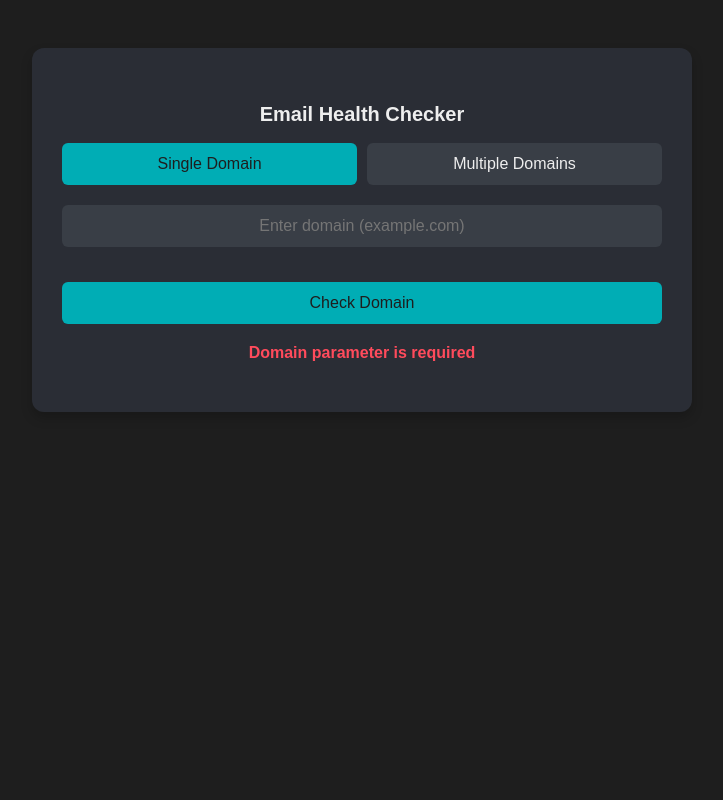
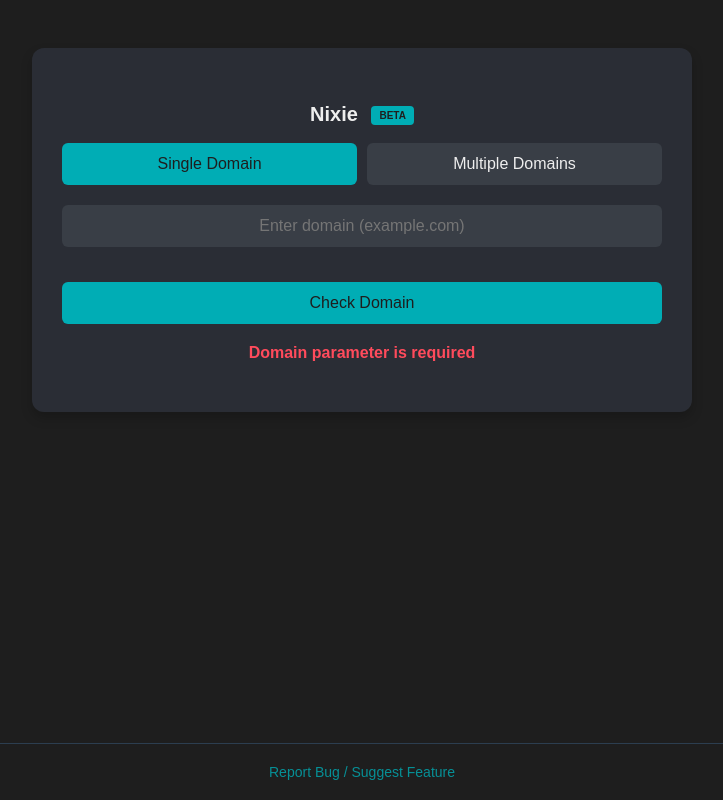
Before and after one commit to OopsyJuice/email-health-checker, a Flask app: page /check-email-health in a window 1280 px wide. Shown: the whole page, without its empty margins (278-1001 px from the left). Run offline with Flask 3, Linux system fonts and the light colour scheme.

Commit message:
Major updates: Add nameserver fallback system, rebrand to Nixie, improve UX - Add DNS resolver fallback for problematic TLDs, remove Email Health Checker branding, add beta badge, add GitHub Issues footer, add home button functionality

```diff
--- a/api/utils.py
+++ b/api/utils.py
@@ -1,5 +1,7 @@
 import dns.resolver
 import whois
+import requests
+from datetime import datetime
 
 # Common DKIM selectors used by email providers
 DKIM_SELECTORS = ["default", "google", "selector1", "selector2"]
@@ -60,17 +62,79 @@ def check_blacklist_status(domain):
 
 
 def get_whois_info(domain):
-    """Retrieve WHOIS information for a given domain."""
+    """Retrieve WHOIS information for a given domain with fallback options."""
+    nameservers = get_nameservers_direct(domain)  # Get nameservers first
+
+    # Try primary python-whois first
+    whois_info = try_python_whois(domain)
+    if whois_info.get("registrar") != "Lookup Failed":
+        whois_info['nameservers'] = nameservers or whois_info.get('nameservers', [])
+        return whois_info
+
+    # If primary fails, try WHOIS API fallback
+    api_info = try_whois_api(domain)
+    if api_info:
+        api_info['nameservers'] = nameservers or api_info.get('nameservers', [])
+        return api_info
+
+    # If both fail, return with direct nameservers
+    return {
+        "registrar": "Lookup Failed",
+        "creation_date": "Unknown",
+        "expiration_date": "Unknown",
+        "nameservers": nameservers
+    }
+
+def try_python_whois(domain):
+    """Try to get WHOIS info using python-whois library."""
     try:
         w = whois.whois(domain)
-        return {
-            "registrar": w.registrar,
-            "creation_date": str(w.creation_date),
-            "expiration_date": str(w.expiration_date),
-            "nameservers": w.name_servers
-        }
+        if w and hasattr(w, 'registrar'):
+            return {
+                "registrar": w.registrar if w.registrar else "Unknown",
+                "creation_date": str(w.creation_date) if w.creation_date else "Unknown",
+                "expiration_date": str(w.expiration_date) if w.expiration_date else "Unknown",
+                "nameservers": []  # We'll add nameservers from direct lookup
+            }
+    except Exception as e:
+        print(f"Python WHOIS lookup failed for {domain}: {str(e)}")
+
+    return {"registrar": "Lookup Failed"}
+
+def try_whois_api(domain):
+    """Try to get WHOIS info using WHOIS API."""
+    try:
+        response = requests.get(f"https://rdap.org/domain/{domain}")
+        if response.status_code == 200:
+            data = response.json()
+            return {
+                "registrar": data.get('entities', [{}])[0].get('vcardArray', [[]])[1][3] if data.get('entities') else 'Unknown',
+                "creation_date": format_date(data.get('events', [{}])[0].get('eventDate')),
+                "expiration_date": "Not Available via RDAP",
+                "nameservers": []  # We'll add nameservers from direct lookup
+            }
+    except Exception as e:
+        print(f"RDAP lookup failed for {domain}: {str(e)}")
+
+    return None
+
+def format_date(date_str):
+    """Format date string to consistent format."""
+    if not date_str:
+        return "Unknown"
+    try:
+        if isinstance(date_str, (list, tuple)):
+            date_str = date_str[0]
+        if isinstance(date_str, str):
+            # Try different date formats
+            for fmt in ["%Y-%m-%dT%H:%M:%SZ", "%Y-%m-%d", "%d-%b-%Y"]:
+                try:
+                    return datetime.strptime(date_str, fmt).strftime("%Y-%m-%d")
+                except:
+                    continue
+        return str(date_str)
     except:
-        return {"error": "WHOIS lookup failed"}
+        return "Unknown"
 
 
 def get_registrar_info(registrar):
@@ -104,3 +168,17 @@ def get_nameserver_info(nameserver):
         return "Squarespace (Website Builder & DNS Provider)"
     else:
         return "Unknown Provider"
+
+def get_nameservers_direct(domain):
+    """Get nameservers directly through DNS query."""
+    try:
+        resolver = dns.resolver.Resolver()
+        resolver.timeout = 3
+        resolver.lifetime = 3
+        answers = resolver.resolve(domain, 'NS')
+        nameservers = [str(rdata.target).rstrip('.') for rdata in answers]
+        print(f"Found nameservers for {domain}: {nameservers}")  # Debug print
+        return nameservers
+    except Exception as e:
+        print(f"Direct NS lookup failed for {domain}: {str(e)}")
+        return []
--- a/static/css/styles.css
+++ b/static/css/styles.css
@@ -241,3 +241,56 @@ li {
     background-color: #00adb5;
     color: #1e1e1e;
 }
+
+/* Add at the top with other main styles */
+.beta-badge {
+    background-color: #00adb5;
+    color: #1e1e1e;
+    font-size: 0.5em;
+    padding: 4px 8px;
+    border-radius: 4px;
+    vertical-align: middle;
+    margin-left: 8px;
+    font-weight: bold;
+}
+
+.subtitle {
+    color: #eeeeee;
+    opacity: 0.8;
+    margin-top: -10px;
+    margin-bottom: 20px;
+}
+
+.footer {
+    position: fixed;
+    bottom: 0;
+    left: 0;
+    right: 0;
+    padding: 15px;
+    text-align: center;
+    background-color: #1e1e1e;
+    border-top: 1px solid #2c3e50;
+}
+
+.footer-link {
+    color: #00adb5;
+    text-decoration: none;
+    font-size: 14px;
+    opacity: 0.8;
+    transition: opacity 0.2s;
+}
+
+.footer-link:hover {
+    opacity: 1;
+}
+
+.home-link {
+    color: inherit;
+    text-decoration: none;
+    cursor: pointer;
+    transition: opacity 0.2s;
+}
+
+.home-link:hover {
+    opacity: 0.8;
+}
--- a/templates/index.html
+++ b/templates/index.html
@@ -3,12 +3,12 @@
 <head>
     <meta charset="UTF-8">
     <meta name="viewport" content="width=device-width, initial-scale=1.0">
-    <title>Email Health Checker</title>
+    <title>Nixie</title>
     <link rel="stylesheet" type="text/css" href="{{ url_for('static', filename='css/styles.css') }}">
 </head>
 <body>
     <div class="container">
-        <h1>Email Health Checker</h1>
+        <h1><a href="{{ url_for('api.home') }}" class="home-link">Nixie <span class="beta-badge">BETA</span></a></h1>
 
         <div class="mode-selector">
             <button type="button" class="mode-btn active" data-mode="single">Single Domain</button>
@@ -47,7 +47,7 @@
 
         <div id="loading-spinner" class="hidden">
             <div class="spinner"></div>
-            <p>Analyzing domain health...</p>
+            <p>Analyzing domain...</p>
         </div>
 
         {% if error %}
@@ -112,13 +112,16 @@
                             <ul>
                                 <li>
                                     <strong>Registrar:</strong>
-                                    {{ result.whois_info.registrar }}
+                                    {{ result.whois_info.registrar if result.whois_info.registrar else 'Not Available' }}
+                                    {% if result.whois_info.registrar and result.whois_info.registrar != 'Limited WHOIS Data Available' %}
                                         <span class="tooltip" title="{{ get_registrar_info(result.whois_info.registrar) }}">ℹ️</span>
+                                    {% endif %}
                                 </li>
-                                <li><strong>Creation Date:</strong> {{ result.whois_info.creation_date }}</li>
-                                <li><strong>Expiration Date:</strong> {{ result.whois_info.expiration_date }}</li>
+                                <li><strong>Creation Date:</strong> {{ result.whois_info.creation_date if result.whois_info.creation_date else 'Not Available' }}</li>
+                                <li><strong>Expiration Date:</strong> {{ result.whois_info.expiration_date if result.whois_info.expiration_date else 'Not Available' }}</li>
                                 <li>
                                     <strong>Nameservers:</strong>
+                                    {% if result.whois_info.nameservers %}
                                         <ul>
                                             {% for ns in result.whois_info.nameservers %}
                                                 <li>
@@ -127,6 +130,9 @@
                                                 </li>
                                             {% endfor %}
                                         </ul>
+                                    {% else %}
+                                        <ul><li>No nameserver information available</li></ul>
+                                    {% endif %}
                                 </li>
                             </ul>
                         </div>
@@ -136,6 +142,12 @@
         {% endif %}
     </div>
 
+    <footer class="footer">
+        <a href="https://github.com/OopsyJuice/email-health-checker/issues" target="_blank" class="footer-link">
+            Report Bug / Suggest Feature
+        </a>
+    </footer>
+
     <script src="{{ url_for('static', filename='js/domain-validation.js') }}"></script>
 </body>
 </html>
```
Lines whose indentation alone changed are shown as unchanged.
